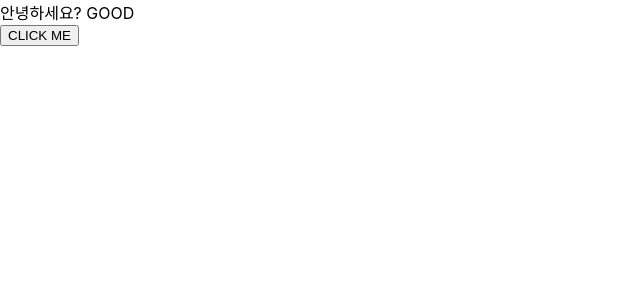
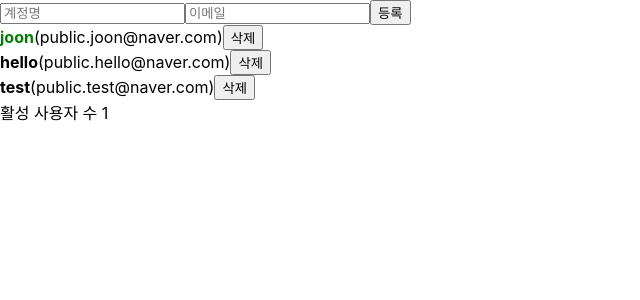
Before and after one commit to wnstlr0615/ReactStudyProject, a React (Create React App) app: page / in a window 1280 px wide. Shown: the top 300 px of the page, without its empty margins (0-640 px from the left). Built offline with nearby package versions, Linux system fonts and the light colour scheme.

Commit message:
24. UserDispatch Context 만들기

```diff
--- a/src/App.js
+++ b/src/App.js
@@ -1,4 +1,4 @@
-import React, {useRef, useReducer, useMemo, useCallback} from 'react';
+import React, {useRef, useReducer, useMemo, useCallback, createContext} from 'react';
 import CreateUser from './CreateUser';
 import UserList from './UserList';
 import useInput from "./useInput";
@@ -56,7 +56,7 @@ function reducer(state, action){
 
 }
 
-
+export const UserDispatch=createContext(null);
 function App() {
     const [state, dispatch]=useReducer(reducer, initialState);
     const[form, onChange, reset]=useInput({
@@ -81,27 +81,17 @@ function App() {
         nextId.current+=1;
         reset();
     }, [username, email, reset]);
-    const onToggle=useCallback(id=>{
-        dispatch({
-            type:'TOGGLE_USER',
-            id
-        })
-    },[]);
-    const onRemove=useCallback(id=>{
-        dispatch({
-            type:'REMOVE_USER',
-            id
-        })
-    },[]);
+
 
     const count=useMemo(()=>countActiveUsers(users), [users]);
     return (
-        <>
-            <CreateUser username={username} email={email} onChange={onChange} onCreate={onCreate}/>
-            <UserList users={users} onToggle={onToggle} onRemove={onRemove}/>
-            <div>활성 사용자 수 {count}</div>
-        </>
-    );
+            <UserDispatch.Provider value={dispatch}>
+                <CreateUser username={username} email={email} onCreate={onCreate} onChange={onChange}/>
+                <UserList users={users} />
+                <div>활성 사용자 수 {count}</div>
+
+            </UserDispatch.Provider>
+     );
 }
 
 export default App;
--- a/src/UserList.js
+++ b/src/UserList.js
@@ -1,7 +1,9 @@
-import React,{useEffect} from 'react';
+import React,{useEffect, useContext} from 'react';
+import {UserDispatch} from "./App";
 
-const User=React.memo(function User({user, onRemove, onToggle}){
+const User=React.memo(function User({user}){
     const {username, email, id, active}=user;
+    const dispatch=useContext(UserDispatch);
     /*useEffect(()=> {
         console.log('컴포넌트가 화면에 나타남');
         return()=>{
@@ -22,13 +24,21 @@ const User=React.memo(function User({user, onRemove, onToggle}){
                     color:active&& 'green',
                     cursor:'pointer'
             }}
-            onClick={()=>onToggle(id)}
-            >{username}</b><span>({email})</span>
-                <button onClick={() => onRemove(id) } >삭제</button>
+            onClick={() => dispatch({
+                type: 'TOGGLE_USER',
+                id
+            })}
+            >
+                    {username}
+                </b><span>({email})</span>
+                <button onClick={() =>  dispatch({
+                    type: 'REMOVE_USER',
+                    id
+                })}>삭제</button>
         </div>
     );
 });
-function UserList({users, onRemove, onToggle}){
+function UserList({users}){
     return(
         <div>
             {
@@ -37,8 +47,7 @@ function UserList({users, onRemove, onToggle}){
                     <User
                     user={user}
                     key={user.id}
-                    onRemove={onRemove}
-                    onToggle={onToggle}
+
                     />
                     )
                 )
--- a/src/index.js
+++ b/src/index.js
@@ -3,11 +3,10 @@ import ReactDOM from 'react-dom';
 import './index.css';
 import App from './App';
 import reportWebVitals from './reportWebVitals';
-import ContextSample from "./ContextSample";
 
 ReactDOM.render(
   <React.StrictMode>
-    <ContextSample />
+    <App />
   </React.StrictMode>,
   document.getElementById('root')
 );
```
Also changed, not shown: 정리.txt, 1 other file (tests, documents, lock files or other folders).
